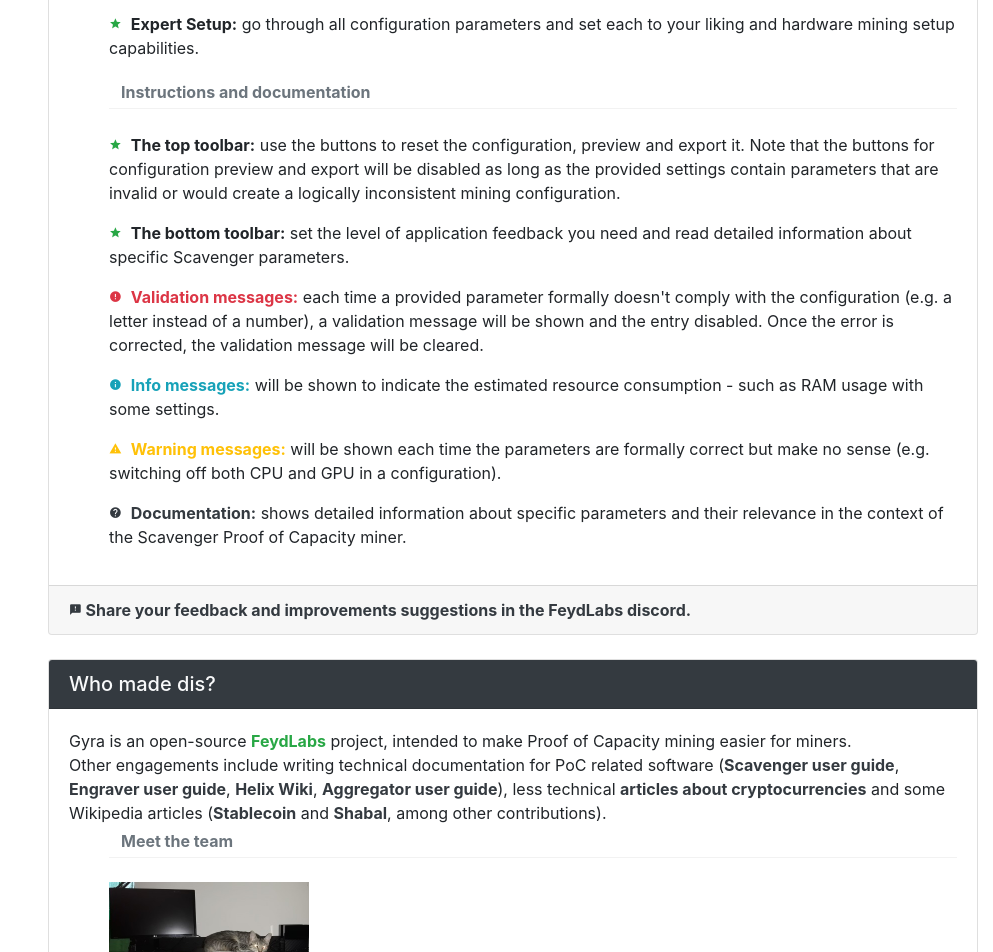
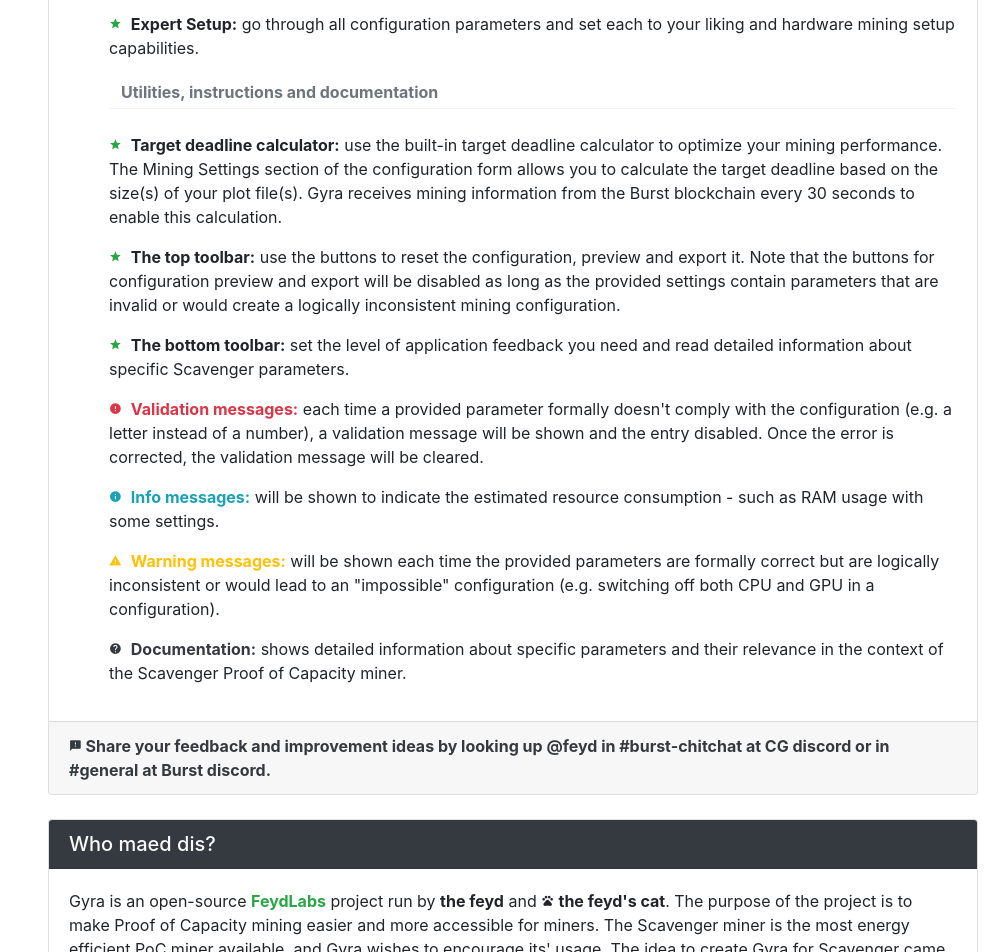
Before and after one commit to feyd27/gyra, an Angular app: page /config in a window 1280 px wide. Shown: the part 1180-2132 px from the top of the page, without its empty margins (287-1280 px from the left). Built offline with nearby package versions, Linux system fonts and the light colour scheme.

Commit message:
fine tune the description
+ comment out console log

```diff
--- a/src/app/scavenger/config.component.html
+++ b/src/app/scavenger/config.component.html
@@ -109,9 +109,12 @@
                         <p><i class="material-icons small text-success">star</i>&nbsp; <strong>Expert Setup:</strong> go through all configuration parameters and set each to
                           your liking and hardware mining setup capabilities.</p>
                       </span>
-                      <li class="toast-header font-weight-bold">Instructions and documentation</li>
+                      <li class="toast-header font-weight-bold">Utilities, instructions and documentation</li>
                       <span>
                           <br>
+                          <p><i class="material-icons small text-success">star</i>&nbsp; <strong>Target deadline calculator:</strong> use the built-in target  deadline calculator to optimize your mining performance.
+                            The Mining Settings section of the configuration form allows you to calculate the target deadline based on the size(s) of your plot file(s). Gyra receives
+                          mining information from the Burst blockchain every 30 seconds to enable this calculation.</p>
                           <p><i class="material-icons small text-success">star</i>&nbsp; <strong>The top toolbar:</strong> use the buttons to reset the configuration, preview and export it.
                           Note that the buttons for configuration preview and export will be disabled as long as the provided settings contain parameters that
                         are invalid or would create a logically inconsistent mining configuration.</p>
@@ -122,22 +125,25 @@
                             shown and the entry disabled. Once the error is corrected, the validation message will be cleared.</p>
                           <p><i class="material-icons small text-info">info</i>&nbsp; <strong class="text-info">Info messages:</strong> will be shown to indicate the estimated
                             resource consumption - such as RAM usage with some settings.</p>
-                          <p><i class="material-icons small text-warning">warning</i>&nbsp; <strong class="text-warning">Warning messages:</strong> will be shown each time the parameters are
-                            formally correct but make no sense (e.g. switching off both CPU and GPU in a configuration).</p>
+                          <p><i class="material-icons small text-warning">warning</i>&nbsp; <strong class="text-warning">Warning messages:</strong> will be shown each time the provided parameters are
+                            formally correct but are logically inconsistent or would lead to an "impossible" configuration (e.g. switching off both CPU and GPU in a configuration).</p>
                          <p><i class="material-icons small text-dark">help</i>&nbsp; <strong class="text-dark">Documentation:</strong> shows detailed information about specific parameters and
                           their relevance in the context of the Scavenger Proof of Capacity miner.</p>
                         </span>
                     </ul>
                     </div>
-                   <div class="card-footer text-dark font-weight-bold"><i class="material-icons small">feedback</i>&nbsp;Share your feedback and improvements suggestions in the FeydLabs discord.</div>
+                   <div class="card-footer text-dark font-weight-bold"><i class="material-icons small">feedback</i>&nbsp;Share your feedback and improvement ideas by looking up @feyd
+                    <a class="btn-outline-dark" href="https://discord.gg/WAnpxtK">in #burst-chitchat at CG discord</a> or <a class="btn-outline-dark" href="https://discord.gg/GUSjpm6">in #general at Burst discord</a>.</div>
                   </div><br>
                   <div class="card">
                       <h5 class="card-header bg-dark text-light">
-                        Who made dis?
+                        Who maed dis?
                       </h5>
                       <div class="card-body">
-                        Gyra is an open-source <b class="text-success">FeydLabs</b> project, intended to make Proof of Capacity mining easier for miners. <br>
-                      Other engagements include writing technical documentation for PoC related software (<a href="https://github.com/PoC-Consortium/scavenger/wiki" class="text-dark font-weight-bold text-decoration-none">Scavenger user guide</a>, <a href="https://github.com/PoC-Consortium/engraver/wiki" class="text-dark font-weight-bold text-decoration-none">Engraver user guide</a>, <a href="https://github.com/PoC-Consortium/Helix/wiki/A-Guide-To-Helix:-Creating-Plot-Files-With-Compressor-And-Crispr" class="text-dark font-weight-bold text-decoration-none">Helix Wiki</a>,
+                        Gyra is an open-source <b class="text-success">FeydLabs</b> project run by <strong>the feyd</strong> and <i class="material-icons small">pets</i>&nbsp;<strong>the feyd's cat</strong>. The purpose of the project is to make Proof of Capacity
+                        mining easier and more accessible for miners. The Scavenger miner is the most energy efficient PoC miner available, and Gyra wishes to encourage its' usage. The idea to create Gyra for Scavenger came from
+                        hundreds of questions answered in different Burstcoin related social channels. One can just hope that in the future, Gyra will answer all such questions. <br>
+                      Other engagements of the feyd and the cat of feyd include writing technical documentation for PoC related software (<a href="https://github.com/PoC-Consortium/scavenger/wiki" class="text-dark font-weight-bold text-decoration-none">Scavenger user guide</a>, <a href="https://github.com/PoC-Consortium/engraver/wiki" class="text-dark font-weight-bold text-decoration-none">Engraver user guide</a>, <a href="https://github.com/PoC-Consortium/Helix/wiki/A-Guide-To-Helix:-Creating-Plot-Files-With-Compressor-And-Crispr" class="text-dark font-weight-bold text-decoration-none">Helix Wiki</a>,
                       <a href="https://github.com/PoC-Consortium/aggregator/wiki" class="text-dark font-weight-bold text-decoration-none">Aggregator user guide</a>), less technical <a href="https://medium.com/@feyd27" class="text-dark font-weight-bold text-decoration-none">articles about cryptocurrencies</a> and
                       some Wikipedia articles (<a href="https://en.wikipedia.org/wiki/Stablecoin" class="text-dark font-weight-bold text-decoration-none">Stablecoin</a> and <a href="https://en.wikipedia.org/wiki/Shabal" class="text-dark font-weight-bold text-decoration-none">Shabal</a>, among other contributions).
                       <br>
```
Also changed, not shown: src/app/scavenger/config.component.ts (+10 -11 lines).
